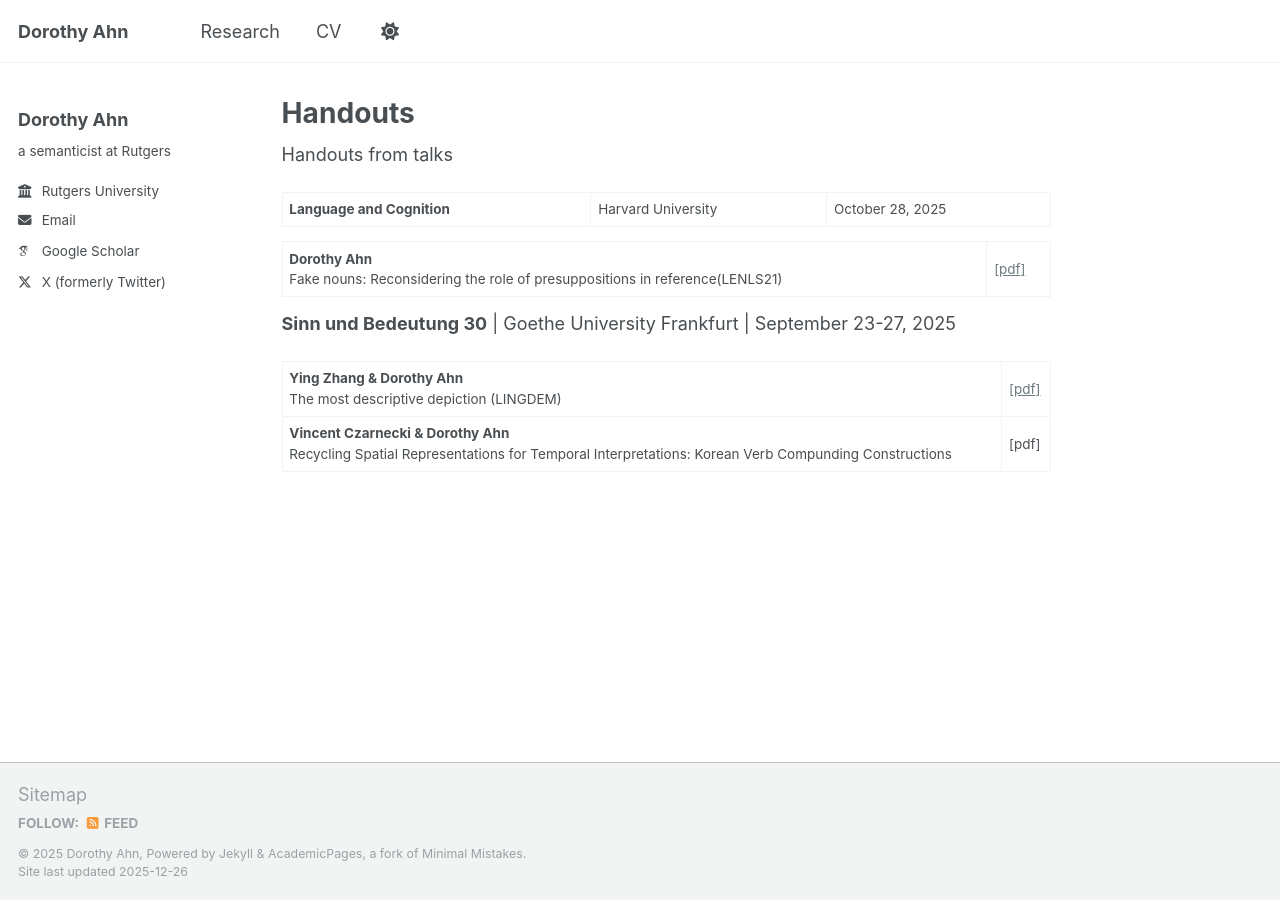
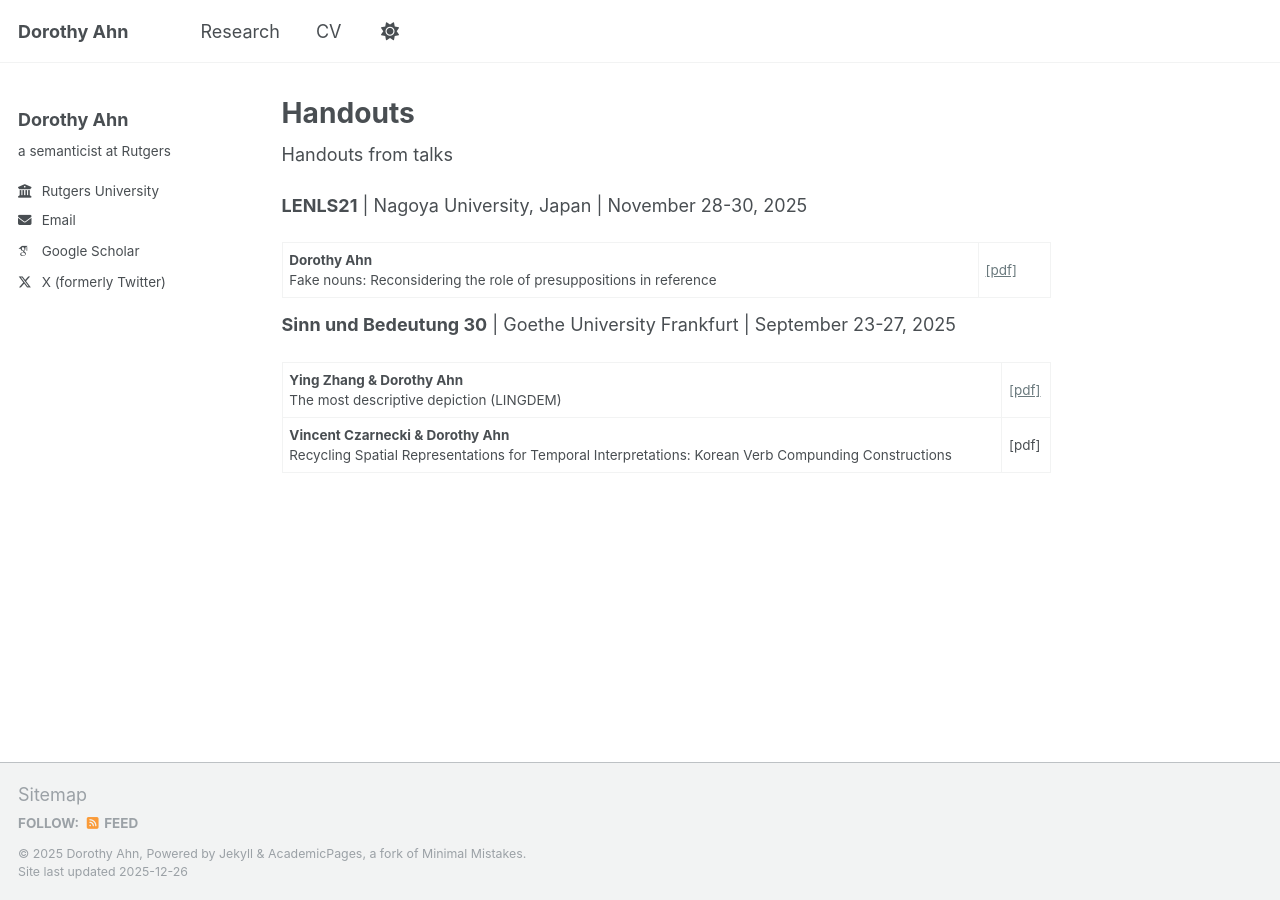
Before and after one commit to doroahn/doroahn.github.io, a Jekyll site: the page built from _pages/handouts.md, in a window 1280 px wide. Built offline with Jekyll 4.4.1, drawn with Linux system fonts in a browser that asks for light colours; some web fonts are replaced.

Commit message:
Update handouts.md

```diff
--- a/_pages/handouts.md
+++ b/_pages/handouts.md
@@ -6,13 +6,13 @@ author_profile: true
 
 Handouts from talks
 
-**Language and Cognition** | Harvard University | October 28, 2025
+**LENLS21** \| Nagoya University, Japan \| November 28-30, 2025
 
 <table>
  <tr>
     <td>
       <strong>Dorothy Ahn</strong><br>
-      Fake nouns: Reconsidering the role of presuppositions in reference(LENLS21)
+      Fake nouns: Reconsidering the role of presuppositions in reference
     </td>
     <td>
       <a href="https://doroahn.github.io/files/ahn_2025_lenls_fakenouns.pdf">[pdf]</a>
```
